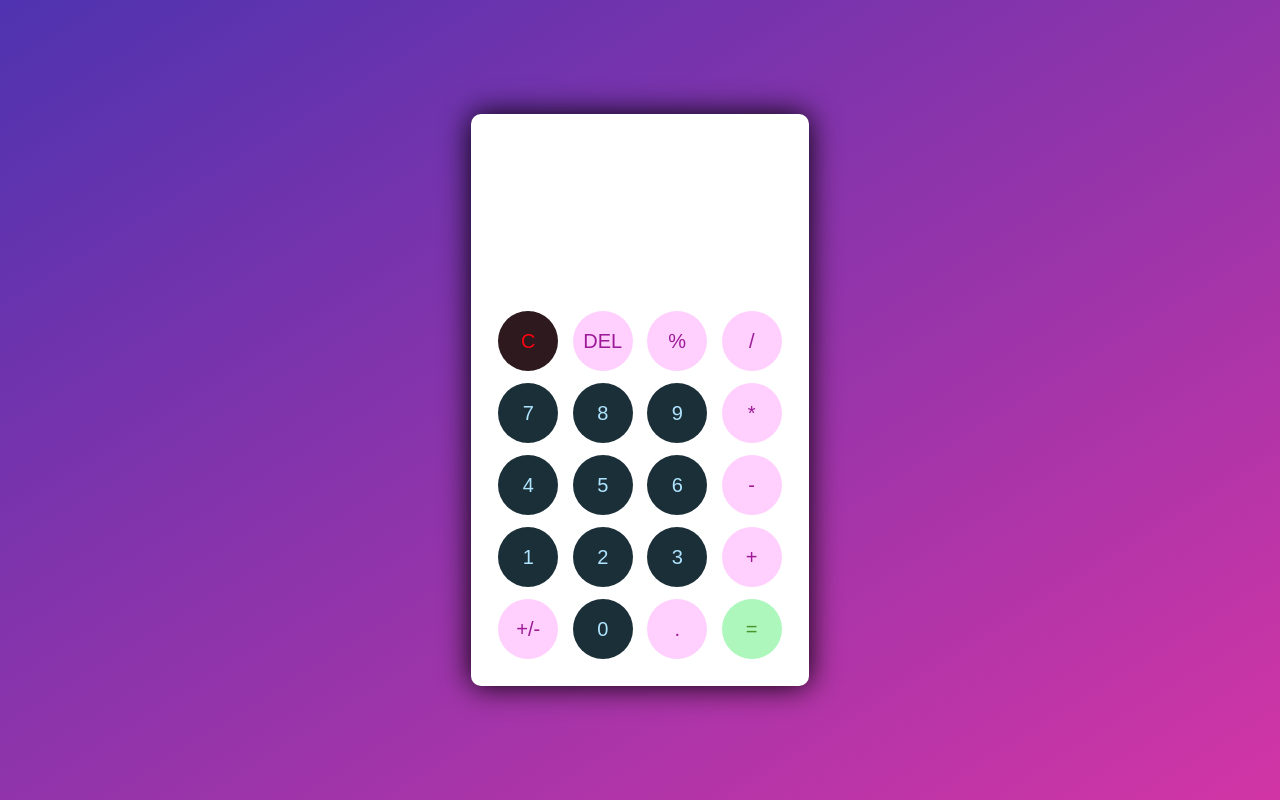
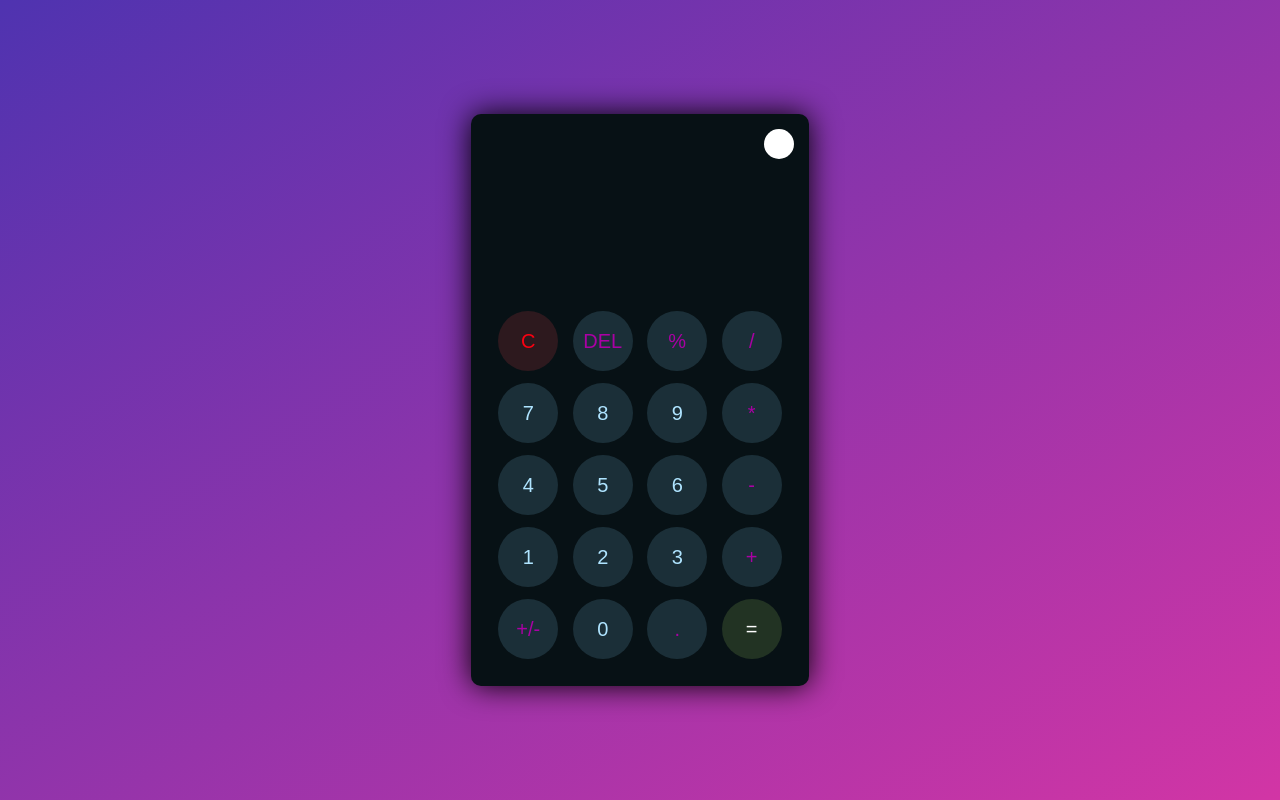
Before and after one commit to RishithSuresh/CalciCo, a plain HTML site: page index.html in a window 1280 px wide. Drawn offline with Linux system fonts and the light colour scheme.

Commit message:
Styling 2nd Commit

```diff
--- a/style.css
+++ b/style.css
@@ -95,7 +95,6 @@ button{
 
 button:hover{
     transform: scale(1.1);
-    background-color: #ff0582;
 }
 
 button#equal{
@@ -134,30 +133,30 @@ button#equal{
 
 /*Dark theme*/
 
-.Calculator.dark{
+.Calculator.Dark{
     background-color: #071115;
 }
 
-.Calculator.dark #display{
+.Calculator.Dark #display{
     color: #f8fafd;
 }
 
-.Calculator button#clear{
+.Calculator.Dark button#clear{
     background-color: #2d191e;
     color: #fb0011;
 }
 
-.Calculator button.btn-number{
+.Calculator.Dark button.btn-number{
     background-color: #1b2f38;
     color: #afe4ff;
 }
 
-.Calculator button.btn-operator{
-    background-color: #ffd0fd;
-    color: #9c1998;
+.Calculator.Dark button.btn-operator{
+    background-color: #1b2f38;
+    color: #aa00a4;
 }
 
-.Calculator button.btn-equals{
-    background-color: #adf7bc;
-    color: #47952d;
+.Calculator.Dark button.btn-equals{
+    background-color: #223323;
+    color: #ffffff;
 }
```
